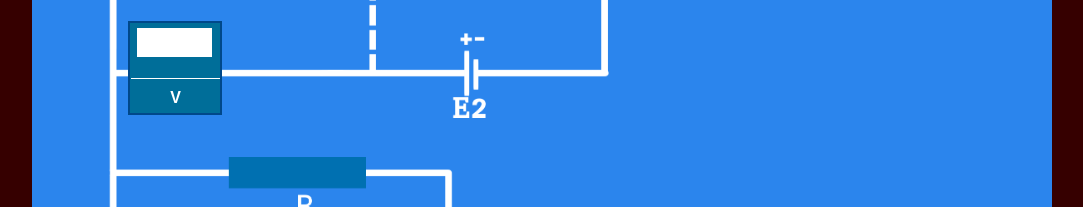
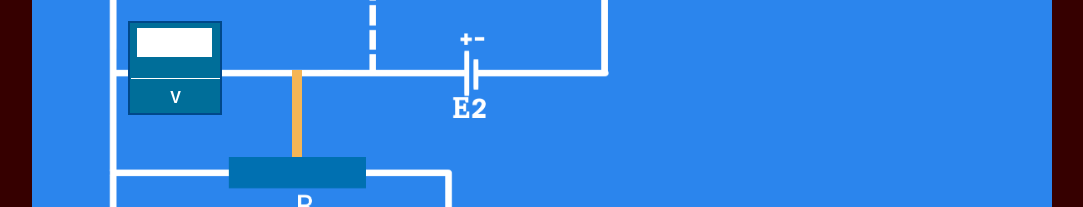
Before and after one commit to IonicaBizau/Franck-and-Hertz-Experiment, a plain HTML site: page index.html in a window 1280 px wide. Shown: the part 349-556 px from the top of the page, without its empty margins (93-1176 px from the left). Drawn offline with Linux system fonts and the light colour scheme.

Commit message:
Added cursor

```diff
--- a/css/style.css
+++ b/css/style.css
@@ -185,3 +185,12 @@ div.container h2.small {
     top: 165px;
     left: -4px;
 }
+
+div.cursor {
+  width: 10px;
+  height: 87px;
+  background: rgb(245, 181, 85);
+  top: 214px;
+  left: 160px;
+  cursor: pointer;
+}
--- a/index.html
+++ b/index.html
@@ -20,6 +20,8 @@
                     <input class="value" type="text" readonly="">
                     <div class="text">V</div>
                 </div>
+                <div class="cursor">
+                </div>
             </div>
         </div>
     </body>
--- a/js/functions.js
+++ b/js/functions.js
@@ -7,6 +7,4 @@ $(document).ready(function () {
         opacity: 1
       , top: "50%"
     }, 1000);
-
-
 });
```
